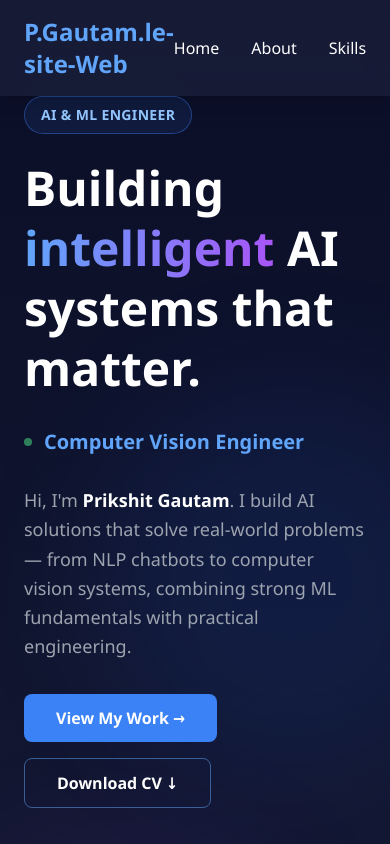
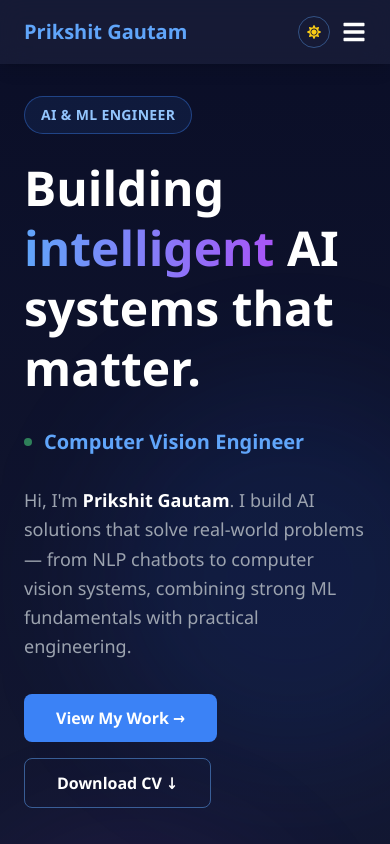
Before and after one commit to prikshitgautam27/portfolio, a React (Create React App) app: page / in a window 390 px wide. Shown: the top 844 px of the page. Built offline with nearby package versions, Linux system fonts and the light colour scheme.

Commit message:
add hamburger menu and dark/light toggle

```diff
--- a/src/components/Navbar.jsx
+++ b/src/components/Navbar.jsx
@@ -1,33 +1,111 @@
-
-import { FaGithub, FaLinkedin, FaEnvelope } from 'react-icons/fa';
+import { useState, useEffect } from 'react';
+import { FaGithub, FaLinkedin, FaEnvelope, FaSun, FaMoon, FaBars, FaTimes } from 'react-icons/fa';
 import { Link } from 'react-scroll';
 
 function Navbar() {
+  const [menuOpen, setMenuOpen] = useState(false);
+  const [darkMode, setDarkMode] = useState(true);
+
+  useEffect(() => {
+    if (darkMode) {
+      document.documentElement.classList.add('dark');
+      document.body.style.backgroundColor = '#0a0e27';
+      document.body.style.color = '#ffffff';
+    } else {
+      document.documentElement.classList.remove('dark');
+      document.body.style.backgroundColor = '#f0f4ff';
+      document.body.style.color = '#0a0e27';
+    }
+  }, [darkMode]);
+
+  const navLinks = ['home', 'about', 'skills', 'projects', 'experience', 'contact'];
+
   return (
     <nav className="fixed top-0 w-full bg-darkGray/80 backdrop-blur-md z-50 shadow-lg">
       <div className="max-w-7xl mx-auto px-6 py-4 flex justify-between items-center">
-        <h1 className="text-2xl font-bold text-blue-400">  P.Gautam.le-site-Web</h1>
 
-        <div className="flex gap-8">
-          <Link to="home" smooth className="cursor-pointer hover:text-blue-400 transition">Home</Link>
-          <Link to="about" smooth className="cursor-pointer hover:text-blue-400 transition">About</Link>
-          <Link to="skills" smooth className="cursor-pointer hover:text-blue-400 transition">Skills</Link>
-          <Link to="projects" smooth className="cursor-pointer hover:text-blue-400 transition">Projects</Link>
-          <Link to="contact" smooth className="cursor-pointer hover:text-blue-400 transition">Contact</Link>
+        {/* Logo */}
+        <h1 className="text-xl font-bold text-blue-400">Prikshit Gautam</h1>
+
+        {/* Desktop Nav Links */}
+        <div className="hidden md:flex gap-8">
+          {navLinks.map((link) => (
+            <Link
+              key={link}
+              to={link}
+              smooth
+              className="cursor-pointer capitalize hover:text-blue-400 transition"
+            >
+              {link.charAt(0).toUpperCase() + link.slice(1)}
+            </Link>
+          ))}
         </div>
 
-        <div className="flex gap-4 text-xl">
+        {/* Desktop Right: Social + Toggle */}
+        <div className="hidden md:flex gap-4 text-xl items-center">
           <a href="https://github.com/prikshitgautam27" target="_blank" rel="noopener noreferrer" className="hover:text-blue-400 transition">
             <FaGithub />
           </a>
-          <a href="https://linkedin.com" target="_blank" rel="noopener noreferrer" className="hover:text-blue-400 transition">
+          <a href="https://linkedin.com/in/prikshit-gautam" target="_blank" rel="noopener noreferrer" className="hover:text-blue-400 transition">
             <FaLinkedin />
           </a>
           <a href="mailto:pgautamlinkedin@gmail.com" className="hover:text-blue-400 transition">
             <FaEnvelope />
           </a>
+
+          {/* Dark/Light Toggle */}
+          <button
+            onClick={() => setDarkMode(!darkMode)}
+            className="ml-2 p-2 rounded-full border border-blue-400/40 hover:border-blue-400 hover:bg-blue-400/10 transition text-lg"
+            aria-label="Toggle theme"
+          >
+            {darkMode ? <FaSun className="text-yellow-400" /> : <FaMoon className="text-blue-400" />}
+          </button>
+        </div>
+
+        {/* Mobile Right: Toggle + Hamburger */}
+        <div className="flex md:hidden items-center gap-3">
+          <button
+            onClick={() => setDarkMode(!darkMode)}
+            className="p-2 rounded-full border border-blue-400/40 hover:border-blue-400 transition"
+            aria-label="Toggle theme"
+          >
+            {darkMode ? <FaSun className="text-yellow-400 text-sm" /> : <FaMoon className="text-blue-400 text-sm" />}
+          </button>
+
+          <button
+            onClick={() => setMenuOpen(!menuOpen)}
+            className="text-2xl text-white hover:text-blue-400 transition"
+            aria-label="Toggle menu"
+          >
+            {menuOpen ? <FaTimes /> : <FaBars />}
+          </button>
         </div>
       </div>
+
+      {/* Mobile Dropdown Menu */}
+      {menuOpen && (
+        <div className="md:hidden bg-darkGray/95 backdrop-blur-md px-6 pb-6 flex flex-col gap-4 border-t border-blue-500/20">
+          {navLinks.map((link) => (
+            <Link
+              key={link}
+              to={link}
+              smooth
+              onClick={() => setMenuOpen(false)}
+              className="cursor-pointer capitalize text-lg hover:text-blue-400 transition py-1 border-b border-white/5"
+            >
+              {link.charAt(0).toUpperCase() + link.slice(1)}
+            </Link>
+          ))}
+
+          {/* Social icons in mobile menu */}
+          <div className="flex gap-5 text-xl pt-2">
+            <a href="https://github.com/prikshitgautam27" target="_blank" rel="noopener noreferrer" className="hover:text-blue-400 transition"><FaGithub /></a>
+            <a href="https://linkedin.com/in/prikshit-gautam" target="_blank" rel="noopener noreferrer" className="hover:text-blue-400 transition"><FaLinkedin /></a>
+            <a href="mailto:pgautamlinkedin@gmail.com" className="hover:text-blue-400 transition"><FaEnvelope /></a>
+          </div>
+        </div>
+      )}
     </nav>
   );
 }
```
